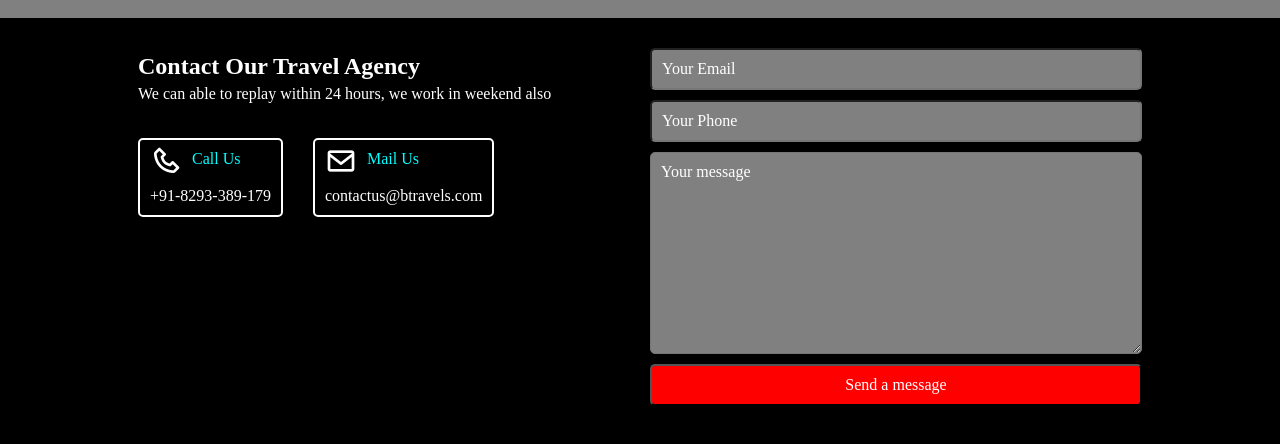
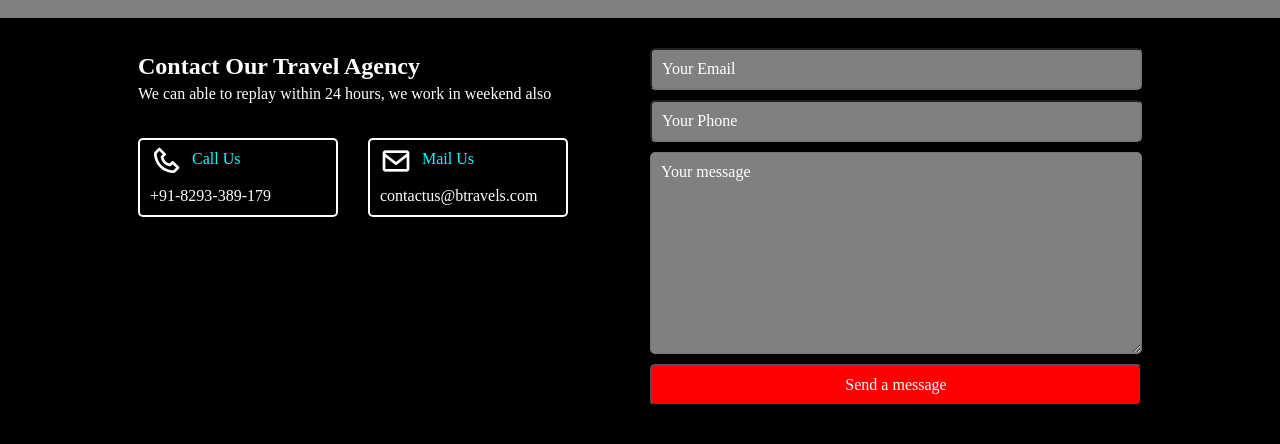
Before and after one commit to Bharathidasan07/Btravels, a plain HTML site: page index.html in a window 1280 px wide. Shown: the part 3339-3783 px from the top of the page. Drawn offline with nearby package versions, Linux system fonts and the light colour scheme.

Commit message:
Update style.css

```diff
--- a/style.css
+++ b/style.css
@@ -544,6 +544,7 @@ section{
 
 .cnt_mode{
     display: flex;
+    flex-wrap: wrap;
 }
 
 .cnt_mode i{
@@ -556,6 +557,7 @@ section{
     margin-right: 30px;
     margin-top: 30px;
     border-radius: 5px;
+    width: 200px;
 }
 
 .cnt_mail{
@@ -563,6 +565,7 @@ section{
     padding: 5px 10px;
     margin-top: 30px;
     border-radius: 5px;
+    width: 200px;
 }
 
 .cnt_callus{
```
